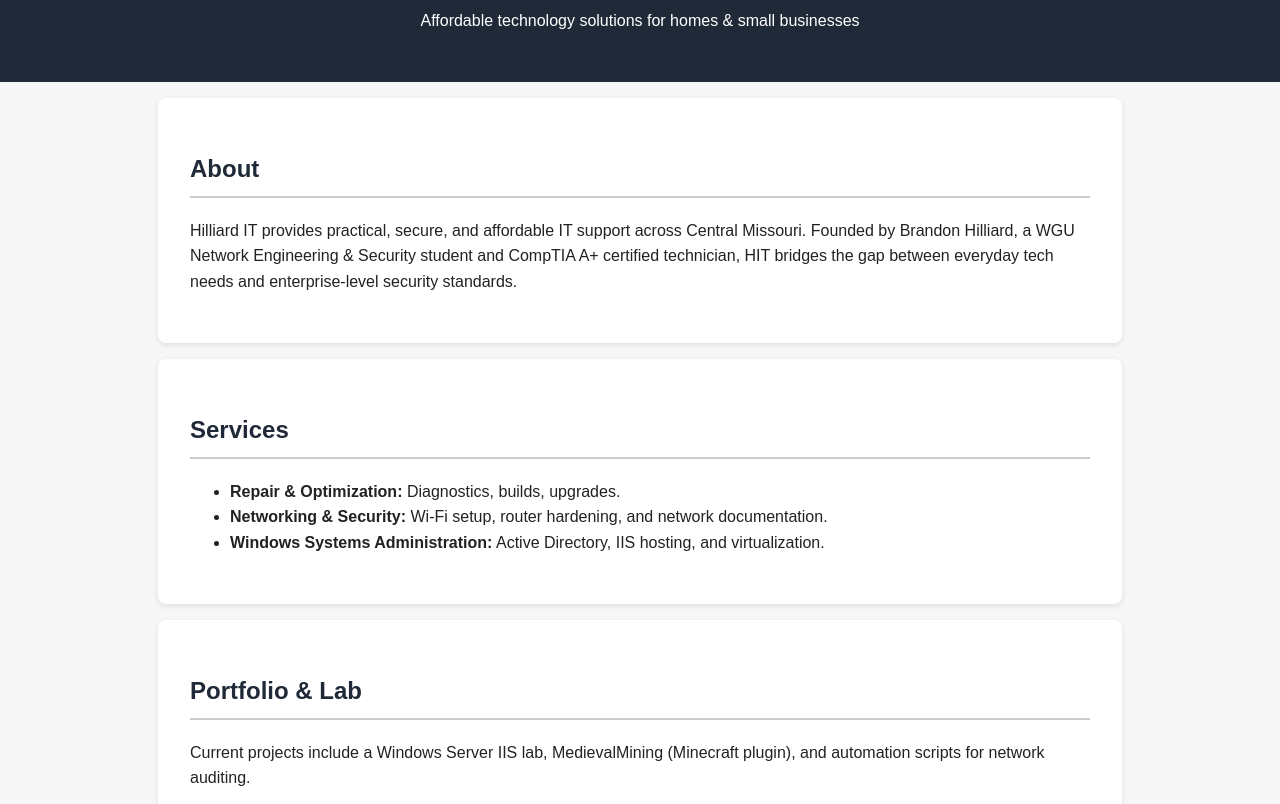
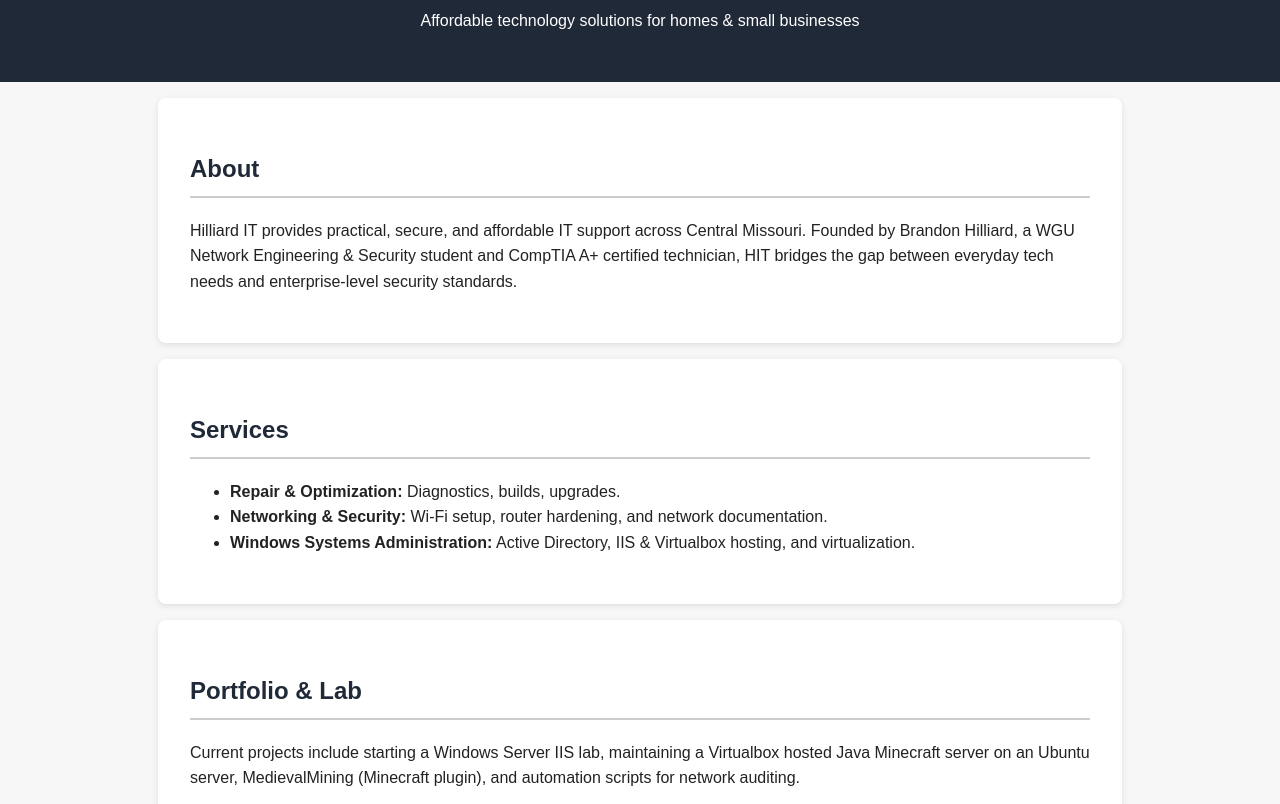
Before and after one commit to Tenn1987/Hilliard-IT, a plain HTML site: page index.html in a window 1280 px wide. Shown: the part 118-922 px from the top of the page. Drawn offline with Linux system fonts and the light colour scheme.

Commit message:
Update index.html

```diff
--- a/index.html
+++ b/index.html
@@ -61,13 +61,14 @@
     <ul>
       <li><strong>Repair & Optimization:</strong> Diagnostics, builds, upgrades.</li>
       <li><strong>Networking & Security:</strong> Wi-Fi setup, router hardening, and network documentation.</li>
-      <li><strong>Windows Systems Administration:</strong> Active Directory, IIS hosting, and virtualization.</li>
+      <li><strong>Windows Systems Administration:</strong> Active Directory, IIS & Virtualbox hosting, and virtualization.</li>
     </ul>
   </section>
 
   <section id="portfolio">
     <h2>Portfolio & Lab</h2>
-    <p>Current projects include a Windows Server IIS lab, MedievalMining (Minecraft plugin), and automation scripts for network auditing.</p>
+    <p>Current projects include starting a Windows Server IIS lab, maintaining a Virtualbox hosted Java Minecraft server on an Ubuntu server,
+      MedievalMining (Minecraft plugin), and automation scripts for network auditing.</p>
     <p><em>More details coming soon as part of the Hilliard IT Lab Showcase.</em></p>
   </section>
 
```
